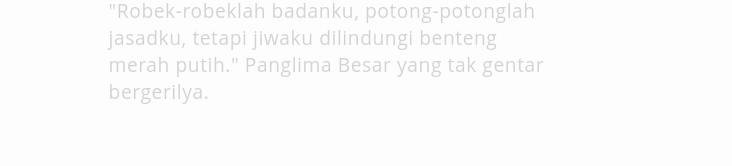
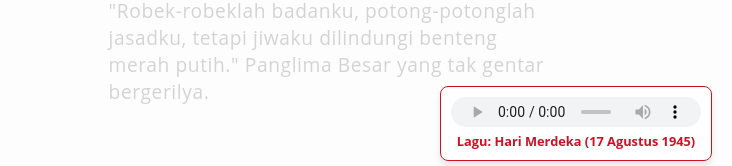
Before and after one commit to azhararrozak/scroll-driven-animation-css, a plain HTML site: page web-pahlawan-kemerdekaan/index.html in a window 1280 px wide. Shown: the part 619-785 px from the top of the page, 548-1280 px from the left. Drawn offline with Linux system fonts and the light colour scheme.

Commit message:
feat: add mp3 musik

```diff
--- a/web-pahlawan-kemerdekaan/index.html
+++ b/web-pahlawan-kemerdekaan/index.html
@@ -39,6 +39,14 @@
             </div>
         </div>
     </section>
+
+    <div class="audio-container">
+        <audio controls autoplay loop>
+            <source src="hari-merdeka.mp3" type="audio/mpeg">
+            Your browser does not support the audio element.
+        </audio>
+        <p class="audio-label">Lagu: Hari Merdeka (17 Agustus 1945)</p>
+    </div>
 </body>
 
 </html>
--- a/web-pahlawan-kemerdekaan/styles.css
+++ b/web-pahlawan-kemerdekaan/styles.css
@@ -128,3 +128,31 @@ h2 {
 .vertical-text p:nth-of-type(2) { animation-timeline: --two; }
 .vertical-text p:nth-of-type(3) { animation-timeline: --three; }
 .vertical-text p:nth-of-type(4) { animation-timeline: --four; }
+
+/* Audio Player Styles */
+.audio-container {
+  position: fixed;
+  bottom: 20px;
+  right: 20px;
+  background: rgba(255, 255, 255, 0.9);
+  padding: 10px;
+  border-radius: 8px;
+  box-shadow: 0 4px 6px rgba(0,0,0,0.1);
+  z-index: 1000;
+  display: flex;
+  flex-direction: column;
+  align-items: center;
+  border: 1px solid #ce1126;
+}
+
+.audio-label {
+  margin: 5px 0 0 0;
+  font-size: 0.8rem;
+  color: #ce1126;
+  font-weight: bold;
+}
+
+audio {
+  height: 30px;
+  width: 250px;
+}
```
Also changed, not shown: 1 other file.
